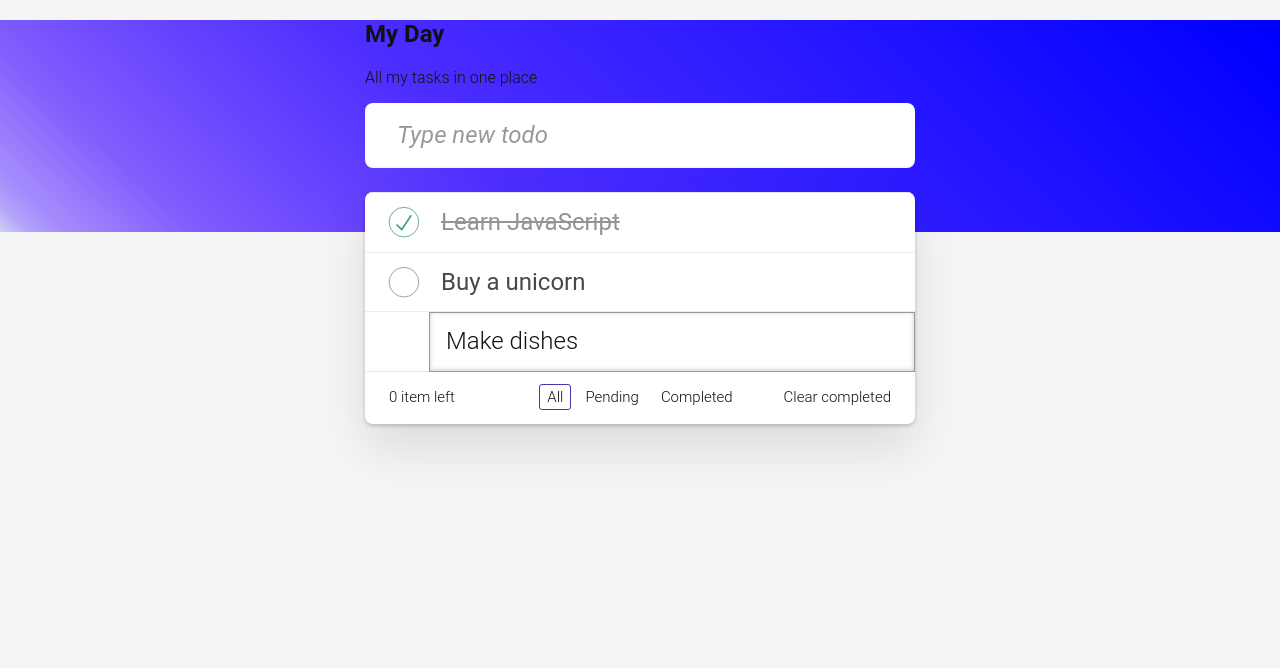
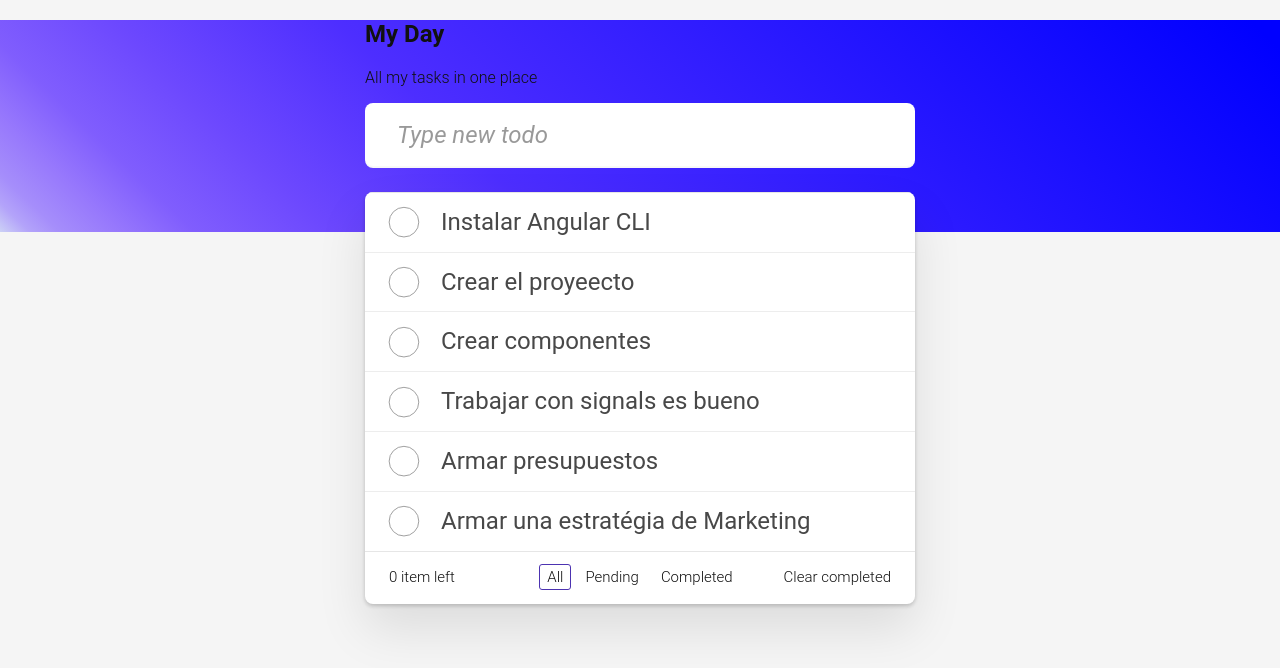
Before and after one commit to facuezeperalta/angular17V2, an Angular app in the folder todoapp/: page / in a window 1280 px wide. Shown: the top 668 px of the page. Built offline with nearby package versions, Linux system fonts and the light colour scheme.

Commit message:
add and delete task done.

```diff
--- a/todoapp/src/app/pages/home/home.component.html
+++ b/todoapp/src/app/pages/home/home.component.html
@@ -16,6 +16,7 @@
           placeholder="Type new todo"
           autofocus
           type="text"
+          (change)="changeHandler($event)"
         />
       </div>
     </header>
@@ -23,6 +24,16 @@
       <!-- This section should be hidden by default and shown when there are todos -->
       <section class="main">
         <ul class="todo-list">
+          <li *ngFor="let task of tasks(), index as i">
+            <div class="view">
+              <input class="toggle" type="checkbox" />
+              <label>{{task}}</label>
+              <button class="destroy" (click)="deleteTask(i)"></button>
+            </div>
+            <input class="edit" [value]="task" />
+          </li>
+
+          <!--
           <li class="completed">
             <div class="view">
               <input class="toggle" type="checkbox" checked />
@@ -31,14 +42,7 @@
             </div>
             <input class="edit" value="Learn JavaScript" />
           </li>
-          <li>
-            <div class="view">
-              <input class="toggle" type="checkbox" />
-              <label>Buy a unicorn</label>
-              <button class="destroy"></button>
-            </div>
-            <input class="edit" value="Buy a unicorn" />
-          </li>
+
           <li class="editing">
             <div class="view">
               <input class="toggle" type="checkbox" />
@@ -46,7 +50,7 @@
               <button class="destroy"></button>
             </div>
             <input class="edit" value="Make dishes" />
-          </li>
+          </li> -->
         </ul>
       </section>
       <!-- This footer should be hidden by default and shown when there are todos -->
--- a/todoapp/src/app/pages/home/home.component.ts
+++ b/todoapp/src/app/pages/home/home.component.ts
@@ -1,12 +1,31 @@
-import { Component } from '@angular/core';
+import { Component,signal,Signal } from '@angular/core';
+import { CommonModule } from '@angular/common';
 
 @Component({
   selector: 'app-home',
   standalone: true,
-  imports: [],
+  imports: [CommonModule],
   templateUrl: './home.component.html',
   styleUrl: './home.component.scss'
 })
 export class HomeComponent {
+  tasks = signal( [
+    'Instalar Angular CLI',
+    'Crear el proyeecto',
+    'Crear componentes',
+    'Trabajar con signals es bueno',
+    'Armar presupuestos',
+    'Armar una estratégia de Marketing'
+  ])
 
+  //agregando una tarea
+  changeHandler(event:Event){
+    const input = event.target as HTMLInputElement;
+    const newTask = input.value;
+    this.tasks.update((tasks) => [...tasks,newTask]);
+    input.value = '';
+  }
+  deleteTask(index: Number){
+    this.tasks.update((tasks) => tasks.filter((task, position) => position !== index )); //filtro dejando por fuera el que coincide en la posición.
+  }
 }
```
